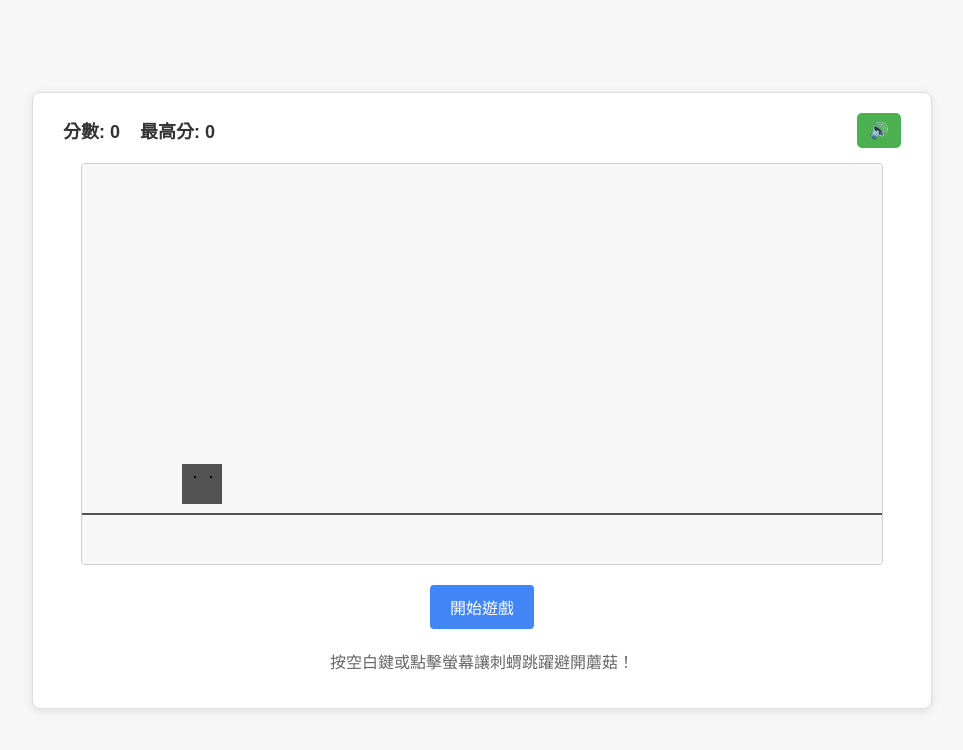
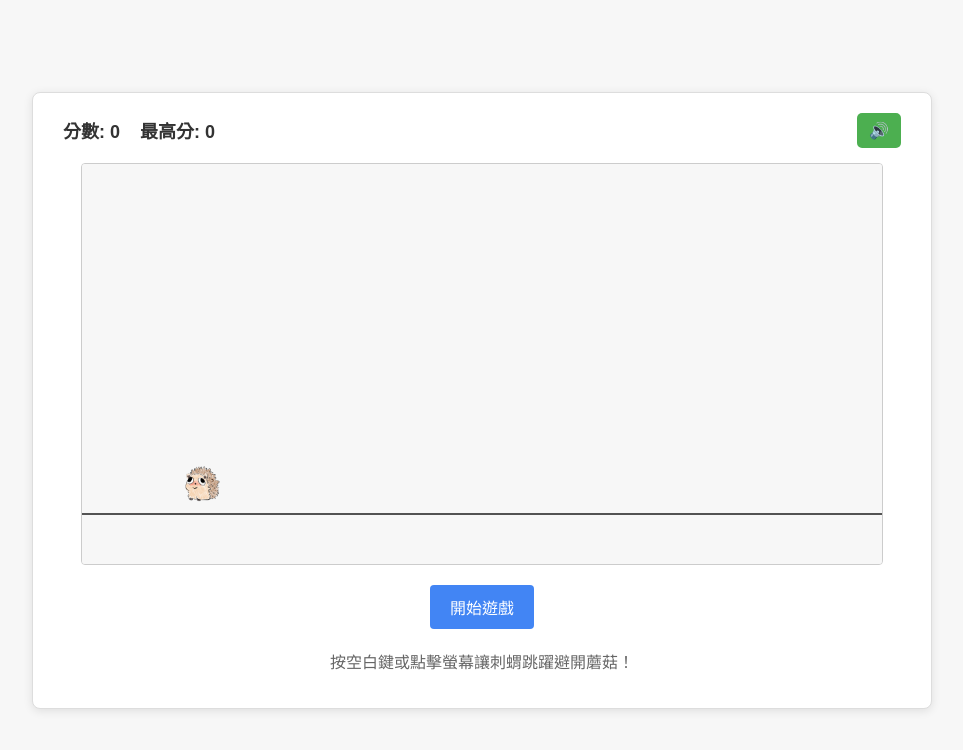
Before and after one commit to Randomusernamebyme/hedgehog, a website: page index.html in a window 1280 px wide. Shown: the whole page, without its empty margins (158-1121 px from the left). Drawn offline with Linux system fonts and the light colour scheme.

Commit message:
Fix image loading: preload images and show loading progress

```diff
--- a/game.js
+++ b/game.js
@@ -56,6 +56,9 @@ class Game {
 
         console.log('Canvas 尺寸:', this.canvas.width, 'x', this.canvas.height);
 
+        // 預載入所有圖片
+        this.preloadImages();
+
         // 初始化遊戲物件
         this.hedgehog = new Hedgehog(100, 300, 40, 40);
         this.mushroomManager = new MushroomManager();
@@ -76,17 +79,65 @@ class Game {
         // 設置事件監聽器
         this.setupEventListeners();
 
-        // 隱藏載入指示器，顯示 Canvas
-        const loadingElement = document.getElementById('loading');
-        if (loadingElement) {
-            loadingElement.style.display = 'none';
-        }
-        this.canvas.style.display = 'block';
-
-        // 繪製初始畫面
+        // 繪製初始畫面（Canvas 會在圖片載入完成後顯示）
         this.draw();
 
-        console.log('遊戲初始化完成，Canvas 已顯示');
+        console.log('遊戲初始化完成，等待圖片載入...');
+    }
+
+    // 預載入所有圖片
+    preloadImages() {
+        const images = [
+            'assets/images/character.png',
+            'assets/images/mushroom1.png',
+            'assets/images/mushroom2.png',
+            'assets/images/mushroom3.png'
+        ];
+
+        let loadedCount = 0;
+        const totalImages = images.length;
+        const loadingProgress = document.getElementById('loading-progress');
+
+        images.forEach((src, index) => {
+            const img = new Image();
+            img.onload = () => {
+                loadedCount++;
+                console.log(`圖片載入完成: ${src} (${loadedCount}/${totalImages})`);
+
+                // 更新載入進度
+                if (loadingProgress) {
+                    loadingProgress.textContent = `載入圖片中... ${loadedCount}/${totalImages}`;
+                }
+
+                if (loadedCount === totalImages) {
+                    console.log('所有圖片載入完成！');
+                    // 隱藏載入指示器，顯示 Canvas
+                    const loadingElement = document.getElementById('loading');
+                    if (loadingElement) {
+                        loadingElement.style.display = 'none';
+                    }
+                    this.canvas.style.display = 'block';
+                    // 所有圖片載入完成後，重新繪製一次
+                    this.draw();
+                }
+            };
+            img.onerror = () => {
+                console.warn(`圖片載入失敗: ${src}`);
+                loadedCount++;
+                if (loadingProgress) {
+                    loadingProgress.textContent = `載入圖片中... ${loadedCount}/${totalImages}`;
+                }
+                if (loadedCount === totalImages) {
+                    const loadingElement = document.getElementById('loading');
+                    if (loadingElement) {
+                        loadingElement.style.display = 'none';
+                    }
+                    this.canvas.style.display = 'block';
+                    this.draw();
+                }
+            };
+            img.src = src;
+        });
     }
 
     // 初始化音效
--- a/hedgehog.js
+++ b/hedgehog.js
@@ -22,6 +22,10 @@ class Hedgehog {
         this.imageLoaded = false;
         this.image.onload = () => {
             this.imageLoaded = true;
+            console.log('刺蝟圖片載入完成');
+        };
+        this.image.onerror = () => {
+            console.warn('刺蝟圖片載入失敗，使用預設圖形');
         };
         this.image.src = 'assets/images/character.png';
     }
--- a/index.html
+++ b/index.html
@@ -19,7 +19,8 @@
         </div>
 
         <div id="loading" style="text-align: center; padding: 20px; color: #666;">
-            正在載入遊戲...
+            <div style="margin-bottom: 10px;">正在載入遊戲...</div>
+            <div id="loading-progress" style="font-size: 14px; color: #999;">載入圖片中...</div>
         </div>
 
         <canvas id="gameCanvas" width="800" height="400" style="display: none;"></canvas>
--- a/mushroom.js
+++ b/mushroom.js
@@ -23,6 +23,9 @@ class Mushroom {
         this.imageLoaded = false;
         this.image.onload = () => {
             this.imageLoaded = true;
+        };
+        this.image.onerror = () => {
+            console.warn(`蘑菇圖片載入失敗: ${this.type}`);
         };
 
         // 根據蘑菇類型選擇圖片
```
